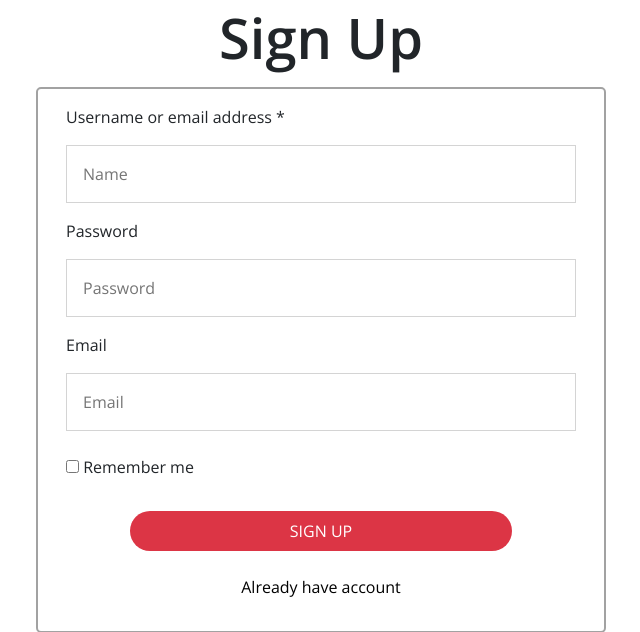
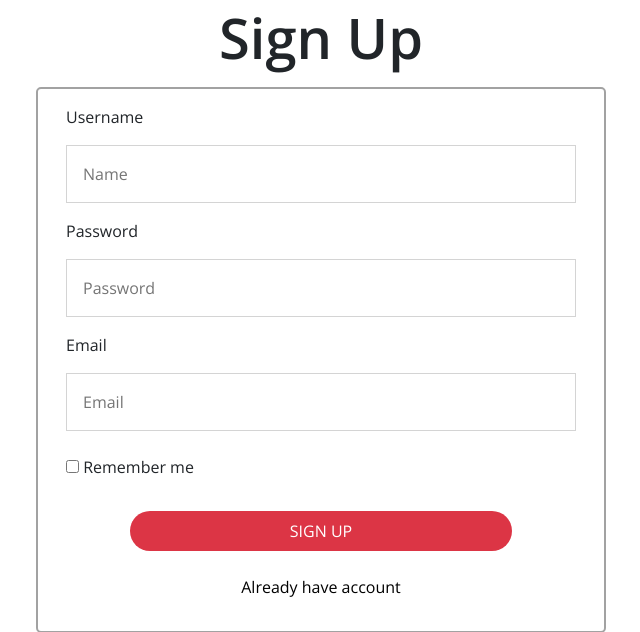
Before and after one commit to MadhavDodiya/Backpackwebsite, a Django app: page /signup in a window 1280 px wide. Shown: the part 242-874 px from the top of the page, without its empty margins (319-959 px from the left). Run offline with Django 5.2, Linux system fonts and the light colour scheme.

Commit message:
at classes

```diff
--- a/webApp/templates/signup.html
+++ b/webApp/templates/signup.html
@@ -137,7 +137,7 @@
                         {% csrf_token %}
                         <div class="row">
                             <div class="container">
-                                <p class="p-0" for="uname">Username or email address *</p>
+                                <p class="p-0" for="uname">Username</p>
                                 <input type="text" placeholder="Name" required class="p-3 w-100 in1" name="name1">
 
                                 <p class="p-0 mt-3" for="pass">Password</p>
```
Also changed, not shown: webApp/views.py (+4 -4 lines), db.sqlite3.
